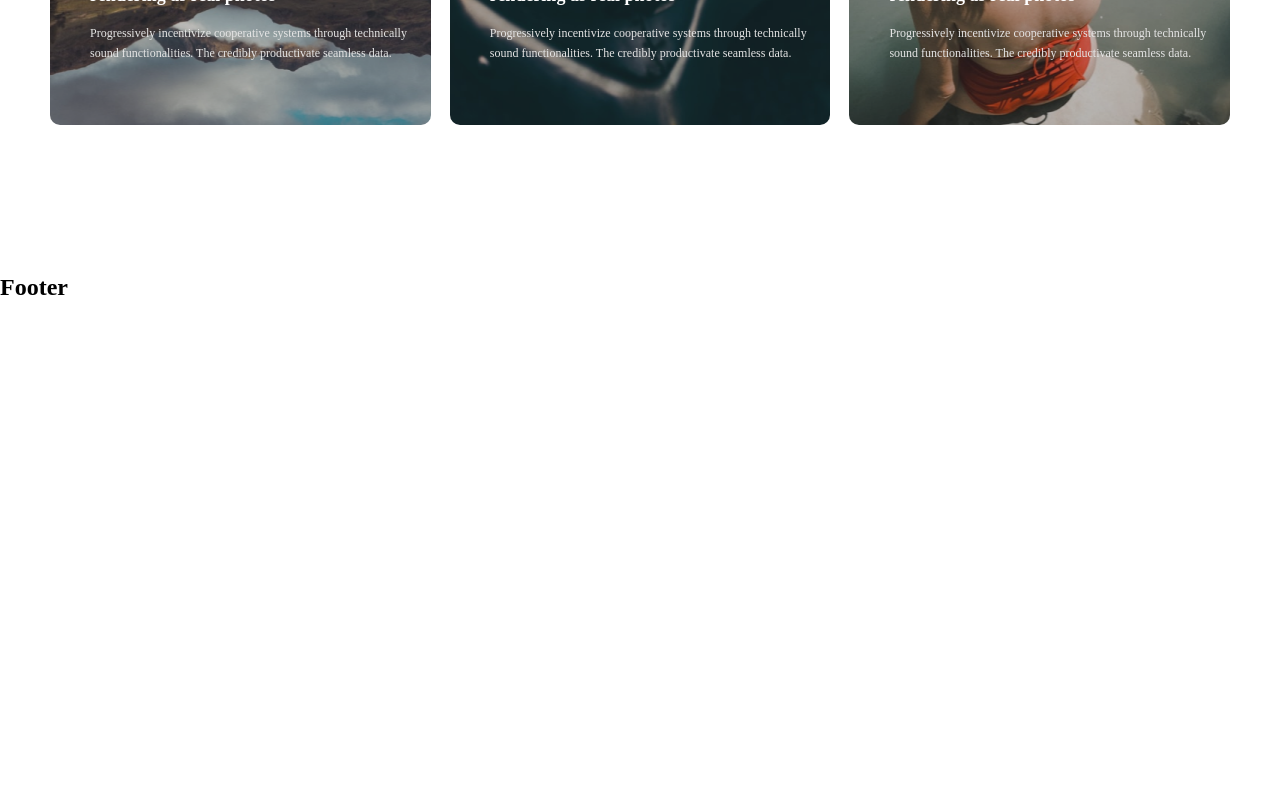
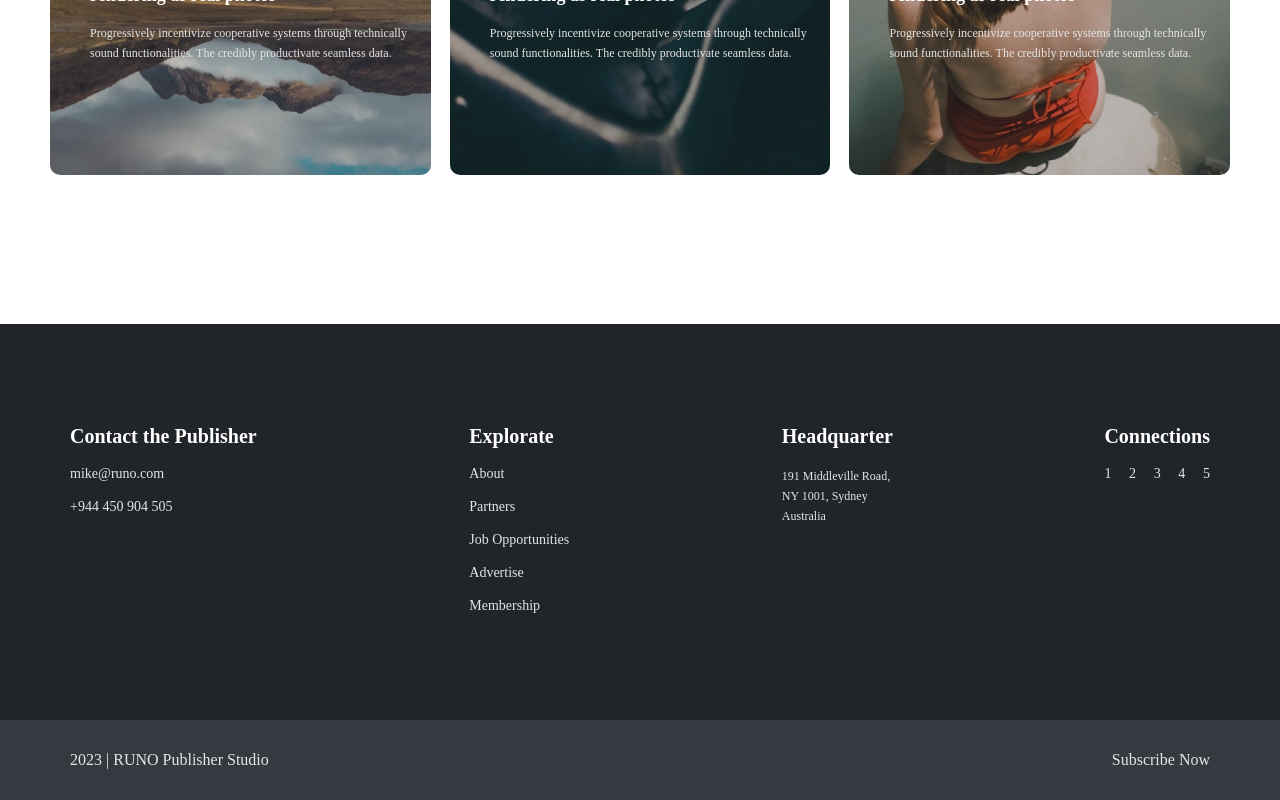
Before and after one commit to Hamid207/adasReactTask2, a React (Vite) app: page / in a window 1280 px wide. Shown: the part 3393-4193 px from the top of the page. Before the commit the page ends 3694 px from the top, so only its background shows below. Built offline with nearby package versions, Linux system fonts and the light colour scheme.

Commit message:
footer done

```diff
--- a/src/components/editorsPick/editorsGrid/EditorsGrid.module.css
+++ b/src/components/editorsPick/editorsGrid/EditorsGrid.module.css
@@ -1,6 +1,5 @@
 .body {
-  height: 350px;
-  /* width: 420px; */
+  min-height: 400px;
   background-image: url("/public/sec3img1.png");
   background-position: center;
   background-repeat: no-repeat;
--- a/src/components/layouts/footer/Footer.jsx
+++ b/src/components/layouts/footer/Footer.jsx
@@ -1,7 +1,45 @@
+import style from "../footer/Footer.module.css";
+
 const Footer = () => {
   return (
     <footer>
-      <h2>Footer</h2>
+      <div className={style.footer_body}>
+        <div className={style.contact}>
+          <p>Contact the Publisher</p>
+          <ul>
+            <li>mike@runo.com</li>
+            <li>+944 450 904 505</li>
+          </ul>
+        </div>
+        <div className={style.explorate}>
+          <p>Explorate</p>
+          <ul>
+            <li>About</li>
+            <li>Partners</li>
+            <li>Job Opportunities</li>
+            <li>Advertise</li>
+            <li>Membership</li>
+          </ul>
+        </div>
+        <div className={style.headquarter}>
+          <p>Headquarter</p>
+          <p>191 Middleville Road, NY 1001, Sydney Australia</p>
+        </div>
+        <div className={style.connections}>
+          <p>Connections</p>
+          <ul>
+            <li>1</li>
+            <li>2</li>
+            <li>3</li>
+            <li>4</li>
+            <li>5</li>
+          </ul>
+        </div>
+      </div>
+      <div className={style.footer_bottom}>
+        <p>2023 | RUNO Publisher Studio</p>
+        <p>Subscribe Now</p>
+      </div>
     </footer>
   );
 };
--- /dev/null
+++ b/src/components/layouts/footer/Footer.module.css
@@ -0,0 +1,114 @@
+.footer_body {
+  background: #212529;
+  display: flex;
+  justify-content: space-between;
+  flex-wrap: wrap;
+  padding-bottom: 106px;
+}
+
+.footer_body > div {
+  margin: 100px 70px 0px 70px;
+}
+
+.footer_bottom {
+  background: #343a40;
+}
+
+.contact > p {
+  color: #fff;
+  font-size: 20px;
+  font-style: normal;
+  font-weight: 700;
+  line-height: 25px;
+  margin-bottom: 17px;
+}
+
+.contact > ul {
+  color: #e5e5e5;
+  font-size: 14px;
+  font-style: normal;
+  font-weight: 400;
+  line-height: normal;
+  display: flex;
+  flex-direction: column;
+  gap: 17px;
+}
+
+.explorate > p {
+  color: #fff;
+  font-size: 20px;
+  font-style: normal;
+  font-weight: 700;
+  line-height: 25px;
+  margin-bottom: 17px;
+}
+
+.explorate > ul {
+  color: #e5e5e5;
+  font-size: 14px;
+  font-style: normal;
+  font-weight: 400;
+  line-height: normal;
+  display: flex;
+  flex-direction: column;
+  gap: 17px;
+}
+
+.headquarter {
+  width: 110px;
+}
+
+.headquarter > p {
+  color: #fff;
+  font-size: 20px;
+  font-style: normal;
+  font-weight: 700;
+  line-height: 25px;
+  margin-bottom: 17px;
+}
+
+.headquarter :last-child {
+  color: #e5e5e5;
+  font-family: Lora;
+  font-size: 12px;
+  font-style: normal;
+  font-weight: 400;
+  line-height: 20px;
+}
+
+.connections > p {
+  color: #fff;
+  font-size: 20px;
+  font-style: normal;
+  font-weight: 700;
+  line-height: 25px;
+  margin-bottom: 17px;
+}
+
+.connections > ul {
+  color: #e5e5e5;
+  font-size: 14px;
+  font-style: normal;
+  font-weight: 400;
+  line-height: normal;
+  gap: 17px;
+  display: flex;
+  justify-content: space-between;
+}
+
+.footer_bottom {
+  display: flex;
+  justify-content: space-between;
+  align-items: center;
+  flex-wrap: wrap;
+}
+
+.footer_bottom p {
+  color: #e5e5e5;
+  text-align: right;
+  font-size: 16px;
+  font-style: normal;
+  font-weight: 400;
+  line-height: normal;
+  margin: 31px 70px 31px 70px;
+}
--- a/src/components/ui/linkCustom/LinkCustom.module.css
+++ b/src/components/ui/linkCustom/LinkCustom.module.css
@@ -8,7 +8,7 @@
   /* font-family: "League Spartan", sans-serif; */
 }
 
-.activeHeader {
+.linkCustom:hover {
   color: white;
   line-height: normal;
   text-decoration: underline;
@@ -25,3 +25,7 @@
   line-height: 25px;
   text-decoration: none;
 }
+
+.popularTocics:hover {
+  color: #d4a373;
+}
```
